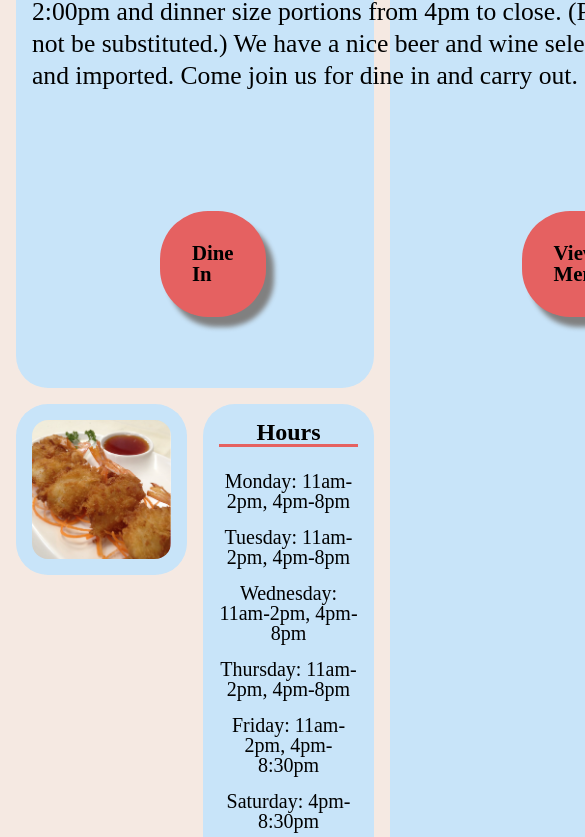
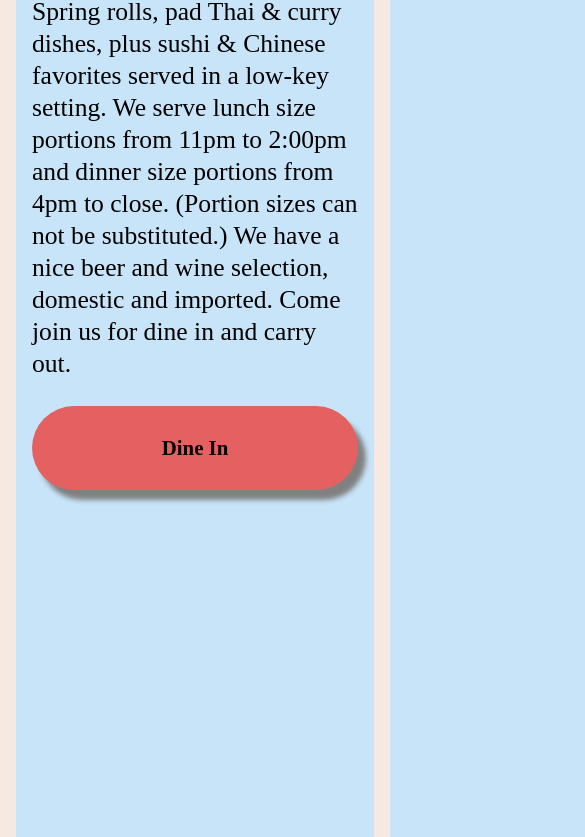
Before and after one commit to evemland/TongsThai, a plain HTML site: page index.html in a window 390 px wide. Shown: the part 287-1124 px from the top of the page, 585 px wide, since content can reach past the window. Drawn offline with Linux system fonts and the light colour scheme.

Commit message:
Media query update

```diff
--- a/main.css
+++ b/main.css
@@ -349,5 +349,69 @@ footer {
    padding: .5rem 1rem 1rem 1rem;
 }
 
-/* MEDIA QUERIES */
+/* MEDIA QUERY */
 /* ----------------------------- */
+
+@media screen and (max-width: 650px){
+
+   .wrapper {
+      width: 100%;
+      grid-template-columns: 1fr;
+      margin: 0;
+   }
+
+   article.bio {
+      grid-template-columns: 1fr;
+      grid-template-rows: 1fr 1fr 1fr;
+   }
+
+   section.desc {
+      grid-column: 1/2;
+      grid-row: 1/2;
+   }
+
+   h3.dine {
+      grid-column: 1/2;
+      grid-row: 2/3;
+   }
+
+   h3.view {
+      grid-column: 1/2;
+      grid-row: 3/4;
+   }
+
+   article.bio h3 {
+      margin: 0;
+
+   }
+
+   article.bio a {
+
+   }
+
+   article.bio h2 {
+
+   }
+
+   article.bio p {
+
+   }
+
+   main.homepage {
+      grid-template-columns: 1fr;
+      grid-template-rows: 2fr 1fr 1fr;
+      grid-column: 1/2;
+      grid-row: 1/2;
+   }
+
+   aside.hours {
+      grid-column: 1/2;
+      grid-row: 2/3;
+   }
+
+   img.homeimage {
+      grid-column: 1/2;
+      grid-row: 3/4;
+   }
+
+}
```
